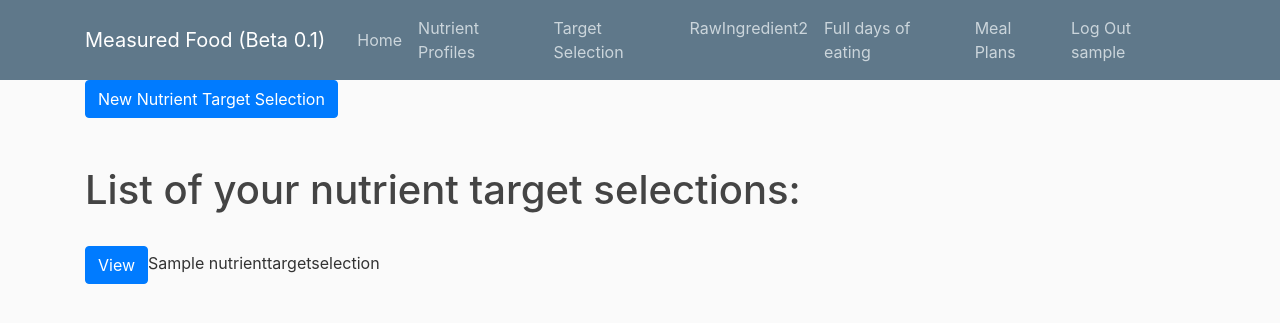
After one commit to matthias4366/mf-2, a Django app: page /nutrienttargetselection/list/ in a window 1280 px wide. The commit adds this page. Shown: the top 323 px of the page. Run offline with Django 3.2, Linux system fonts and the light colour scheme; a user stored in the database is signed in; tables that the repository leaves empty hold one stand-in row (values such as "Sample post"); parts of the project's set-up code (start-up, migrations or seed data) failed here and were passed over; some libraries are stand-ins or nearby versions.

Commit message:
1. The test_rawingredient_creation has been rewritten to test the creation of RawIngredient2 instances. 2. The model NutrientTargetSelection has been created which contains the information which nutrients are concretely targeted in the calculations.

```diff
--- a/projectmf/measuredfood/admin.py
+++ b/projectmf/measuredfood/admin.py
@@ -5,7 +5,8 @@ from .models import (
     SpecificIngredient,
     NutrientProfile,
     FullDayOfEating,
-    Mealplan
+    Mealplan,
+    NutrientTargetSelection
     )
 
 # Register your models here.
@@ -15,3 +16,4 @@ admin.site.register(SpecificIngredient)
 admin.site.register(NutrientProfile)
 admin.site.register(FullDayOfEating)
 admin.site.register(Mealplan)
+admin.site.register(NutrientTargetSelection)
--- a/projectmf/measuredfood/models/__init__.py
+++ b/projectmf/measuredfood/models/__init__.py
@@ -5,3 +5,4 @@ from .fulldayofeating import FullDayOfEating
 from .specificingredient import SpecificIngredient
 from .mealplan import Mealplan
 from .specificfulldayofeating import SpecificFullDayOfEating
+from .nutrienttargetselection import NutrientTargetSelection
--- /dev/null
+++ b/projectmf/measuredfood/models/nutrienttargetselection.py
@@ -0,0 +1,38 @@
+from django.db import models
+from django.contrib.auth.models import User
+from measuredfood.ingredient_properties2 import (
+    ALL_NUTRIENTS_AND_DEFAULT_UNITS
+)
+
+class NutrientTargetSelection(models.Model):
+    """
+    The total of the daily nutrient goals is stored in the NutrientProfile.
+    However, when calculating the ingredient amounts in the FullDayOfEating,
+    that calculation is based on only the nutrients selected in the
+    NutrientTargetSelection
+    """
+    name = models.CharField(
+        max_length=100,
+        blank=False,
+        null=True)
+
+    author = models.ForeignKey(
+        User,
+        on_delete=models.CASCADE
+    )
+
+    def __str__(self):
+        return self.name
+
+# add all the fields related to nutrition to the nutrient profile model
+for nutrient_dict in ALL_NUTRIENTS_AND_DEFAULT_UNITS:
+    field_name = nutrient_dict['name'] + '_is_targeted'
+    # add the nutrient fields
+    NutrientTargetSelection.add_to_class(
+        field_name,
+        models.BooleanField(
+            blank = False,
+            null = False,
+            default = False,
+        )
+    )
--- a/projectmf/measuredfood/templates/measuredfood/base.html
+++ b/projectmf/measuredfood/templates/measuredfood/base.html
@@ -37,10 +37,16 @@
                 </a>
                 <a
                   class="nav-item nav-link"
+                  href="{% url 'list-nutrienttargetselection' %}"
+                  id="id_menu_item_nutrienttargetselection">
+                  Target Selection
+                </a>
+                <!-- <a
+                  class="nav-item nav-link"
                   href="{% url 'list-raw-ingredients' %}"
                   id="id_menu_item_ingredients">
                   Old (Ingredients)
-                </a>
+                </a> -->
                 <!-- TODO: rename to Ingredients -->
                 <a
                   class="nav-item nav-link"
--- /dev/null
+++ b/projectmf/measuredfood/templates/measuredfood/nutrienttargetselection_list.html
@@ -0,0 +1,32 @@
+{% extends "measuredfood/base.html" %}
+{% block content %}
+
+  <div class="">
+    <a class="btn btn-primary btn-large"
+    href="{% url 'create-nutrienttargetselection' %}"
+    id="id_button_new_nutrienttargetselection">
+      New Nutrient Target Selection
+    </a>
+  </div>
+  <br>
+  <br>
+
+  {% if nutrienttargetselection_list %}
+  <div class="">
+    <h1>List of your nutrient target selections:</h1>
+    <br>
+    {% for nutrienttargetselection in nutrienttargetselection_list %}
+        <p>
+          <a href="{% url 'detail-nutrienttargetselection' nutrienttargetselection.id %}"
+          class="btn btn-primary btn-large"
+          id="button_view_nutrienttargetselection">
+            View
+          </a>{{ nutrienttargetselection.name }}
+        </p>
+    {% endfor %}
+  </div>
+  {% else %}
+    <h1>Add nutrient target selections by clicking on the "New Nutrient Target Selection" button above.</h1>
+  {% endif %}
+
+{% endblock content %}
--- a/projectmf/measuredfood/urls.py
+++ b/projectmf/measuredfood/urls.py
@@ -5,7 +5,8 @@ from .views import (home,
                     rawingredient2,
                     nutrientprofile,
                     fulldayofeating,
-                    mealplan
+                    mealplan,
+                    nutrienttargetselection
 )
 from django.contrib.auth import views as auth_views
 
@@ -181,6 +182,34 @@ urlpatterns_shoppinglist = [
     ),
 ]
 
+urlpatterns_nutrienttargetselection = [
+    path(
+        'nutrienttargetselection/create/',
+        nutrienttargetselection.create_nutrienttargetselection,
+        name='create-nutrienttargetselection'
+    ),
+    path(
+        'nutrienttargetselection/list/',
+        nutrienttargetselection.ListNutrientTargetSelection.as_view(),
+        name='list-nutrienttargetselection'
+    ),
+    path(
+        'nutrienttargetselection/<int:id_nutrienttargetselection>/update/',
+        nutrienttargetselection.update_nutrienttargetselection,
+        name='update-nutrienttargetselection'
+    ),
+    path(
+        'nutrienttargetselection/<int:pk>/detail/',
+        nutrienttargetselection.DetailNutrientTargetSelection.as_view(),
+        name='detail-nutrienttargetselection'
+    ),
+    path(
+        'nutrienttargetselection/<int:pk>/delete/',
+        nutrienttargetselection.DeleteNutrientTargetSelection.as_view(),
+        name='delete-nutrienttargetselection'
+    ),
+]
+
 urlpatterns = urlpattern_home \
 + urlpatterns_user \
 + urlpatterns_rawingredient \
@@ -189,4 +218,5 @@ urlpatterns = urlpattern_home \
 + urlpatterns_fulldayofeating \
 + urlpatterns_fulldayofeating_after_calculation \
 + urlpatterns_mealplan \
-+ urlpatterns_shoppinglist
++ urlpatterns_shoppinglist \
++ urlpatterns_nutrienttargetselection
--- a/projectmf/measuredfood/views/nutrientprofile.py
+++ b/projectmf/measuredfood/views/nutrientprofile.py
@@ -49,8 +49,7 @@ def update_nutrientprofile(request, id_nutrientprofile):
         if form.is_valid():
             form.save()
             return redirect(
-                'update-nutrient-profile',
-                id_nutrientprofile=instance_nutrientprofile.id
+                'list-nutrient-profiles',
                 )
     else:
         form = NutrientProfileForm(
--- /dev/null
+++ b/projectmf/measuredfood/views/nutrienttargetselection.py
@@ -0,0 +1,98 @@
+from django.contrib.auth.decorators import login_required
+from measuredfood.forms import NutrientTargetSelectionForm
+from django.shortcuts import render, redirect
+from django.views.generic import (
+    ListView,
+    DeleteView,
+    DetailView
+)
+from django.contrib.auth.mixins import LoginRequiredMixin, UserPassesTestMixin
+from measuredfood.models import NutrientTargetSelection
+from django.urls import reverse_lazy
+from measuredfood.utils.check_if_author import check_if_author
+
+@login_required
+def create_nutrienttargetselection(request):
+    if request.method == 'POST':
+        form = NutrientTargetSelectionForm(request.POST)
+        if form.is_valid():
+            form.instance.author = request.user
+            form.save()
+            return redirect('list-nutrienttargetselection')
+    else:
+        form = NutrientTargetSelectionForm()
+        context = {'form': form}
+        return render(
+            request,
+            'measuredfood/nutrienttargetselection_form.html',
+            context
+            )
+
+@login_required
+def update_nutrienttargetselection(request, id_nutrienttargetselection):
+    # Make sure users can not edit other user's objects.
+    user_is_author = check_if_author(
+        request,
+        NutrientTargetSelection,
+        id_nutrienttargetselection
+        )
+    if not user_is_author:
+        context = {}
+        return render(request, 'measuredfood/not_yours.html', context)
+
+    nutrienttargetselection_instance = NutrientTargetSelection.objects.get(
+        pk = id_nutrienttargetselection
+    )
+
+    if request.method == 'POST':
+        form = NutrientTargetSelectionForm(
+            request.POST,
+            instance = nutrienttargetselection_instance
+        )
+        if form.is_valid():
+            form.save()
+            return redirect(
+                'list-nutrienttargetselection',
+            )
+    else:
+        form = NutrientTargetSelectionForm(
+            instance = nutrienttargetselection_instance
+        )
+        context = {'form': form}
+        return render(
+            request,
+            'measuredfood/nutrienttargetselection_form.html',
+            context
+            )
+
+
+class ListNutrientTargetSelection(
+    LoginRequiredMixin,
+    ListView
+):
+    model = NutrientTargetSelection
+    def get_queryset(self):
+        return NutrientTargetSelection.objects.filter(
+            author = self.request.user
+        ).order_by('name')
+
+
+class DetailNutrientTargetSelection(UserPassesTestMixin, DetailView):
+    model = NutrientTargetSelection
+
+    def test_func(self):
+        nutrienttargetselection_ = self.get_object()
+        if self.request.user == nutrienttargetselection_.author:
+            return True
+        return False
+
+
+class DeleteNutrientTargetSelection(UserPassesTestMixin, DeleteView):
+    model = NutrientTargetSelection
+    success_url = reverse_lazy('list-nutrienttargetselection')
+
+    def test_func(self):
+        nutrienttargetselection_ = self.get_object()
+        if self.request.user == nutrienttargetselection_.author:
+            return True
+        return False
```
Also changed, not shown: projectmf/data/ingredients_data2.py (+16 -16 lines), projectmf/functional_tests/test_rawingredient2_creation.py (renamed from projectmf/functional_tests/test_rawingredient_creation.py, +4 -4 lines), projectmf/measuredfood/forms.py (+10 -1 lines), projectmf/measuredfood/templates/measuredfood/nutrienttargetselection_detail.html (added, +15 -0 lines), projectmf/measuredfood/templates/measuredfood/nutrienttargetselection_form.html (added, +21 -0 lines), projectmf/measuredfood/templates/measuredfood/nutrienttargetselection_confirm_delete.html (added).
